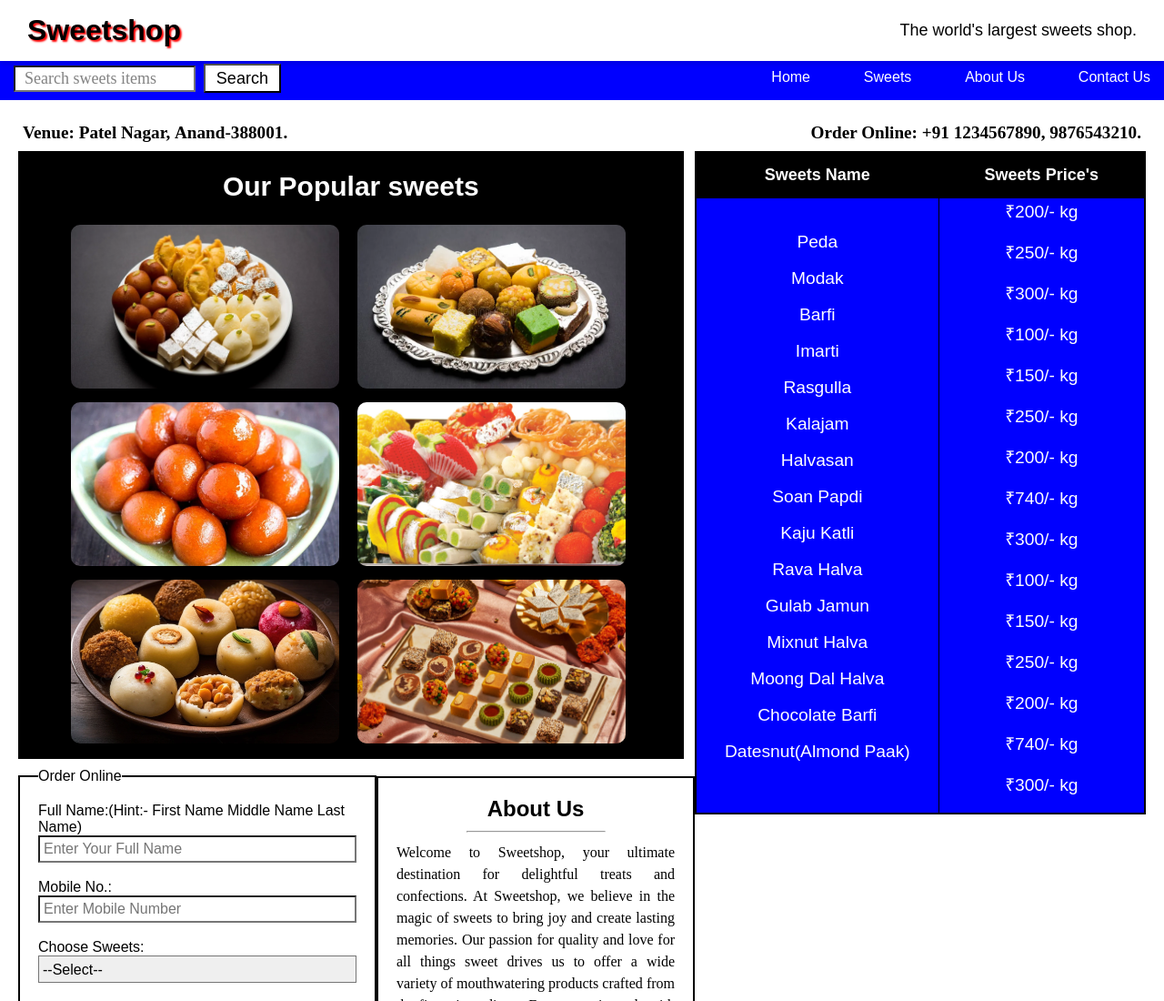
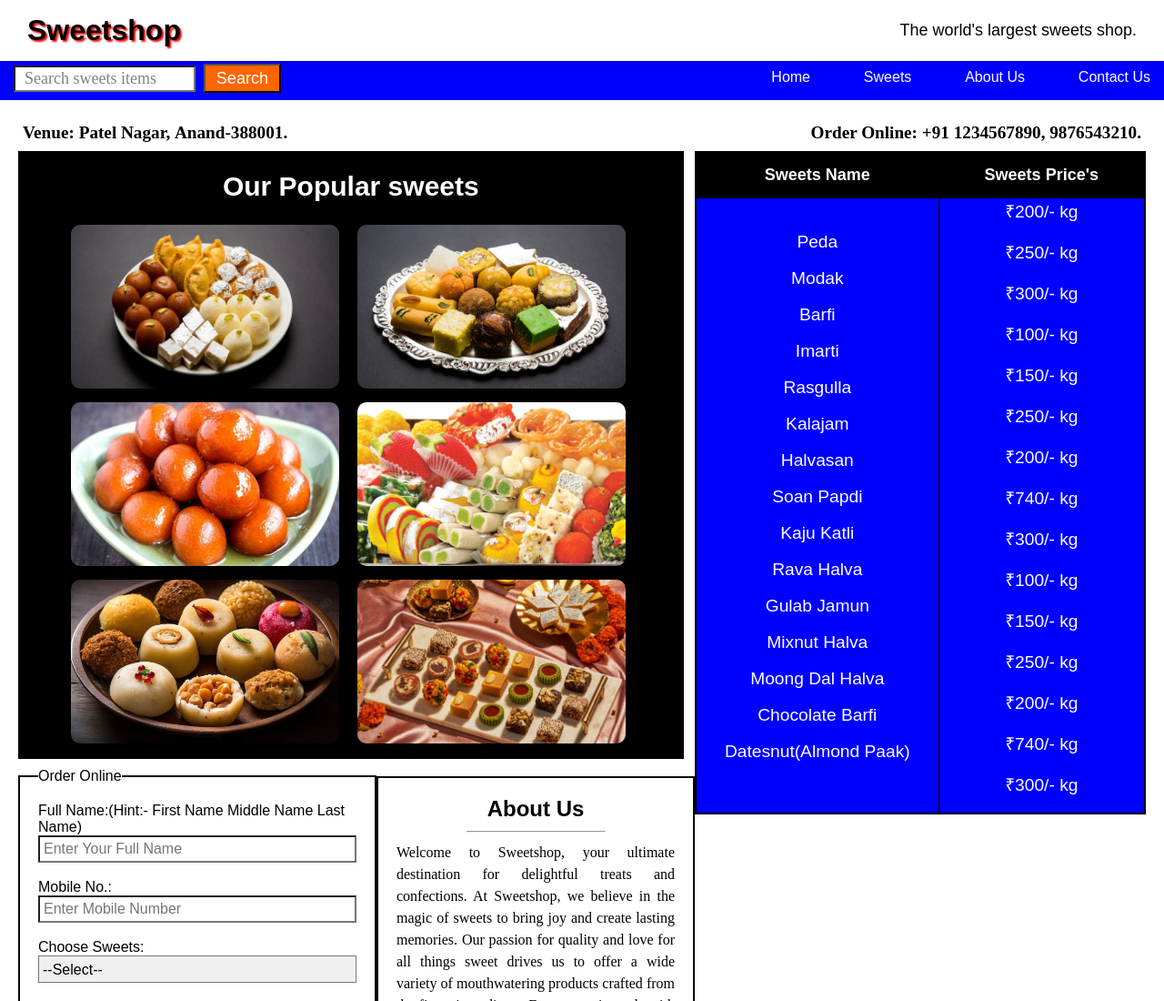
Before and after one commit to mp4253/sweetshop, a plain HTML site: page home.html in a window 1280 px wide. Shown: the top 1100 px of the page at 91% size. Drawn offline with Linux system fonts and the light colour scheme.

Commit message:
home.css

```diff
--- a/home.css
+++ b/home.css
@@ -87,7 +87,8 @@ body {
   margin-top: 2px;
   width: 85px;
   height: 32px;
-  background-color: white;
+  background-color: #ff6600;
+  color: white;
   font-size: large;
 }
 
@@ -95,6 +96,7 @@ body {
 #btn_search:hover {
   background-color: chartreuse;
   color: red;
+  cursor: pointer;
 }
 
 
```
